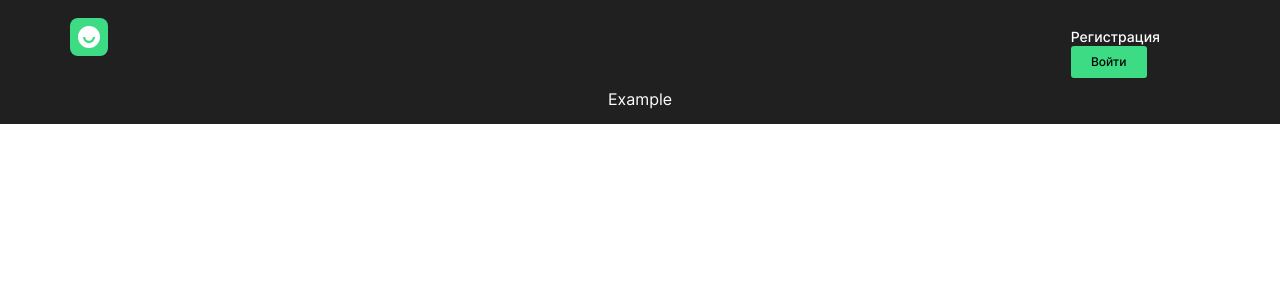
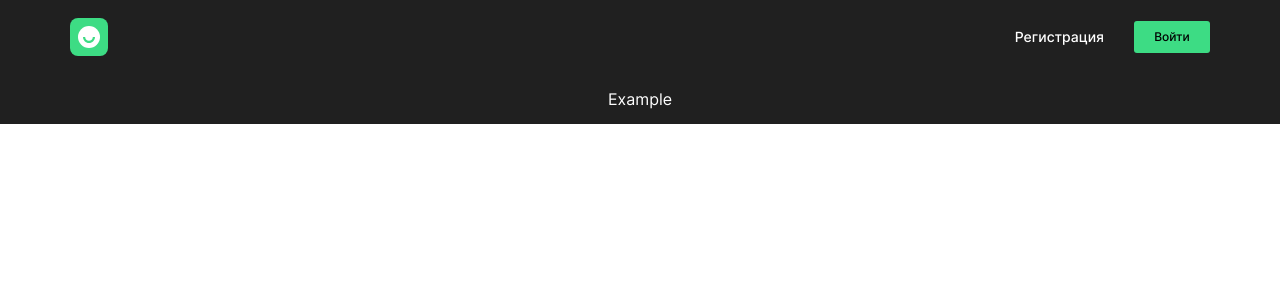
Before and after one commit to DangerBadger/movies-explorer-frontend, a React (Create React App) app: page / in a window 1280 px wide. Shown: the top 300 px of the page. Built offline with nearby package versions, Linux system fonts and the light colour scheme.

Commit message:
Feature: add concatenation to SASS files

```diff
--- a/src/components/Header/Header.scss
+++ b/src/components/Header/Header.scss
@@ -5,9 +5,8 @@
   height: 74px;
   display: flex;
   justify-content: space-between;
-}
 
-.header__logo {
+  &__logo {
     height: 38px;
     width: 38px;
     display: flex;
@@ -18,23 +17,24 @@
     padding: 0;
     border-radius: 8px;
     transition: opacity 0.2s linear 0.05s;
+
+    &__logo-img {
+      margin: 0;
+      padding: 0;
+    }
   }
 
-.header__logo:hover {
+  &__logo:hover {
     opacity: 0.8;
     cursor: pointer;
   }
 
-.header__logo-img {
-  margin: 0;
-  padding: 0;
+  .header__navigation_login {
+    display: flex;
+
   }
 
-.header__navigation_login {
-  display: flex;
-}
-
-.header__links {
+  &__links {
     list-style: none;
     display: flex;
     flex-direction: row;
@@ -42,7 +42,7 @@
     padding: 0;
   }
 
-.header__link {
+  &__link {
     color: #fff;
     font-weight: 500;
     font-size: 14px;
@@ -51,16 +51,16 @@
     transition: opacity 0.2s linear 0.05s;
   }
 
-.header__link:last-of-type {
+  &__link:last-of-type {
     margin-right: 0;
   }
 
-.header__link:hover {
+  &__link:hover {
     opacity: 0.7;
     cursor: pointer;
   }
 
-.header__account-btn {
+  &__account-btn {
     display: flex;
     justify-content: space-between;
     align-items: center;
@@ -74,19 +74,19 @@
     transition: opacity 0.2s linear 0.05s;
   }
 
-.header__account-btn:hover {
+  &__account-btn:hover {
     opacity: 0.8;
     cursor: pointer;
   }
 
-.header__account-img {
+  &__account-img {
     height: 14px;
     width: 12px;
     margin: 0 0 0 12px;
     padding: 0;
   }
 
-.header__account-btn-text {
+  &__account-btn-text {
     font-weight: 500;
     font-size: 14px;
     line-height: 16px;
@@ -95,10 +95,12 @@
     padding: 0;
   }
 
-.header__navigation_logout{}
+  &__navigation_logout{
+    display: flex;
+  }
 
-.header__registration-link {
-  margin: 28px 50px 0 0;
+  &__registration-link {
+    margin: 28px 30px 0 0;
     padding: 0;
     color: #fff;
     font-weight: 500;
@@ -107,12 +109,12 @@
     transition: opacity 0.2s linear 0.05s;
   }
 
-.header__registration-link:hover {
+  &__registration-link:hover {
     opacity: 0.7;
     cursor: pointer;
   }
 
-.header__enter-btn {
+  &__enter-btn {
     margin: auto 0;
     padding: 0;
     text-decoration: none;
@@ -131,7 +133,8 @@
     transition: opacity 0.2s linear 0.05s;
   }
 
-.header__enter-btn:hover {
+  &__enter-btn:hover {
     opacity: 0.8;
     cursor: pointer;
   }
+}
```
Lines whose indentation alone changed are shown as unchanged.
